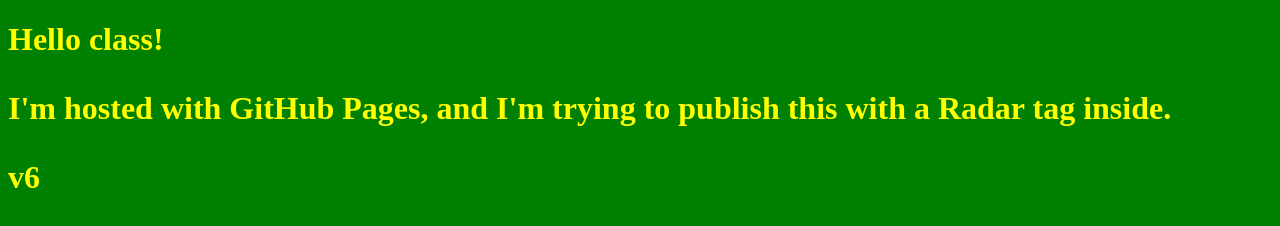
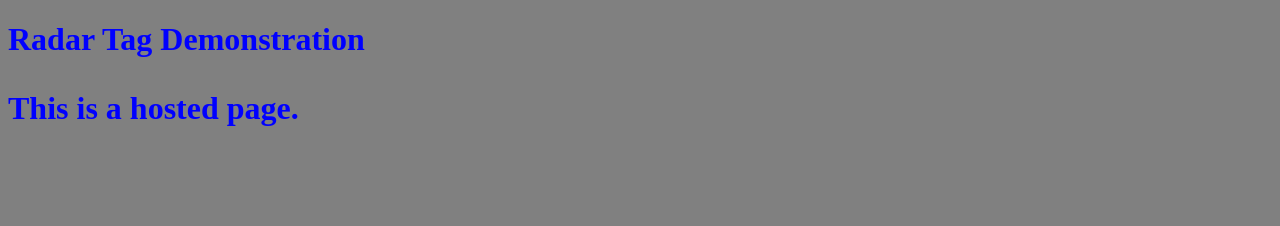
Before and after one commit to victorcitrix/victorcitrix.github.io, a plain HTML site: page index.html in a window 1280 px wide. Drawn offline with Linux system fonts and the light colour scheme.

Commit message:
Update index.html

```diff
--- a/index.html
+++ b/index.html
@@ -1,10 +1,16 @@
 <!DOCTYPE html>
 <html>
-<body bgcolor=green>
-<font color="yellow">
-<h1 color="white">Hello class!<br>
-<p>I'm hosted with GitHub Pages, and I'm trying to publish this with a Radar tag inside.</p>
-    <p>v6</p></h1></font>
-<script async src="//radar.cedexis.com/1/55086/radar.js"></script>
+<body bgcolor="grey">
+    <font color="blue">
+        <h1 color="white">
+            Radar Tag Demonstration
+            <br>
+            <p>
+                This is a hosted page.
+            </p>
+        </h1>
+    </font>
+
+
 </body>
 </html>
```
